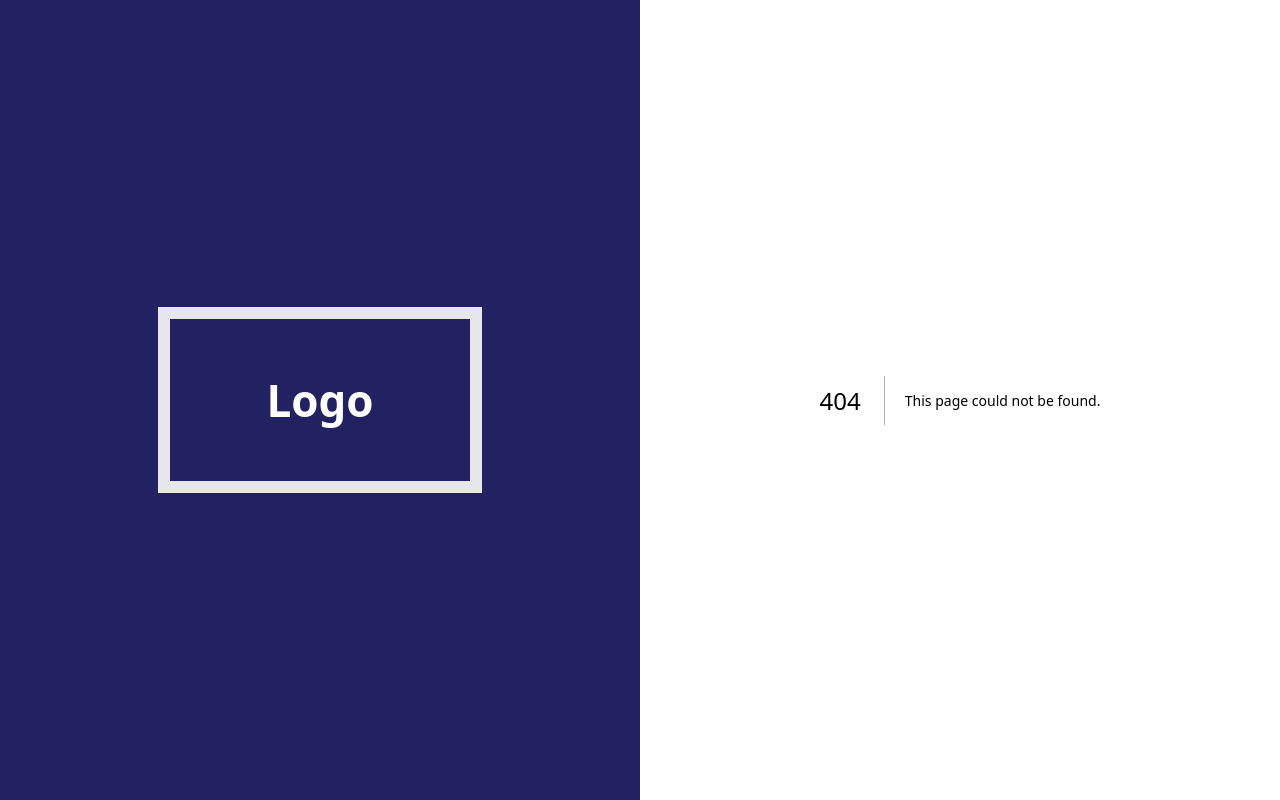
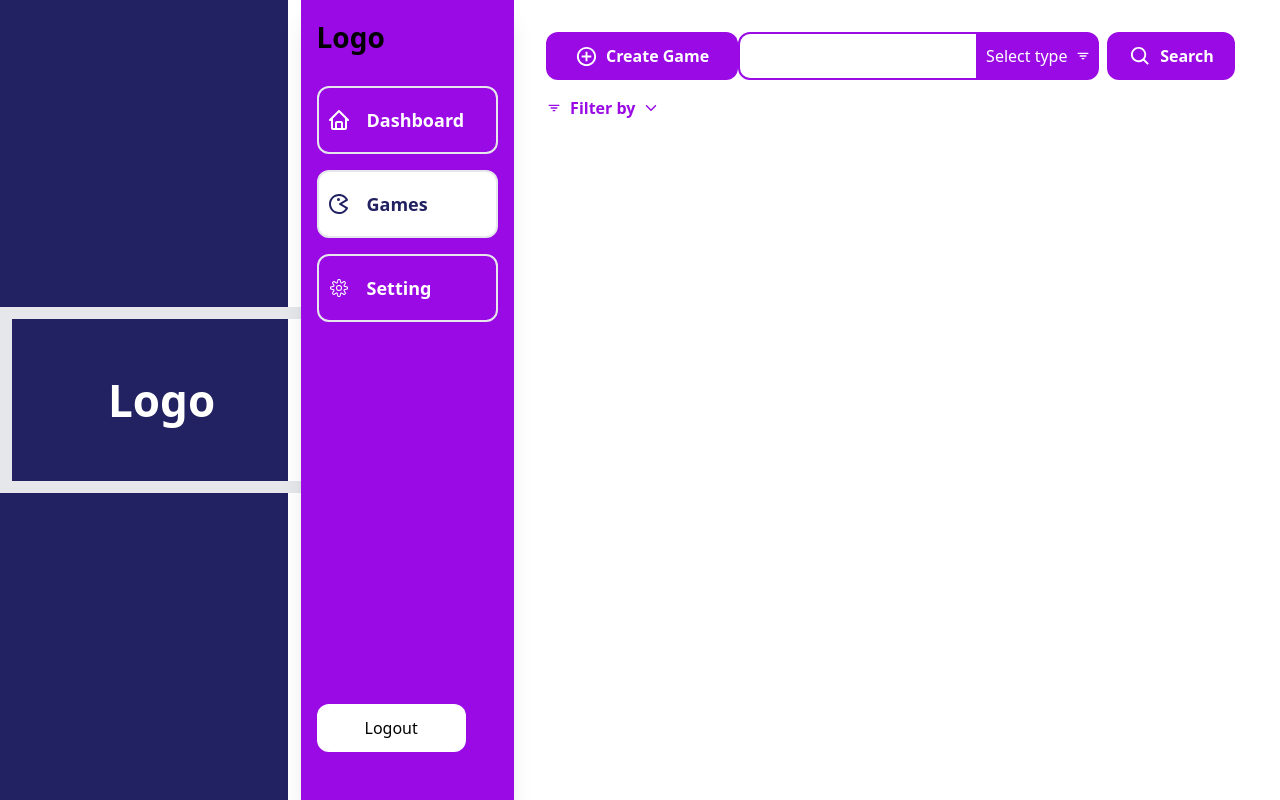
Before and after one commit to tarik350/loto-dashboard, a Next.js app: page /dashboard/games in a window 1280 px wide. Before the commit this address had no page. Built offline with nearby package versions, Linux system fonts and the light colour scheme.

Commit message:
games tab

```diff
--- /dev/null
+++ b/src/app/dashboard/games/page.tsx
@@ -0,0 +1,10 @@
+import GamesNavbar from "./widgets/GamesNavbar";
+
+export default function Games() {
+  return (
+    <div>
+      <GamesNavbar />
+      {/* games main content */}
+    </div>
+  );
+}
--- /dev/null
+++ b/src/app/dashboard/games/widgets/GamesNavbar.tsx
@@ -0,0 +1,75 @@
+"use client";
+
+import { motion, useAnimation } from "framer-motion";
+import { useState } from "react";
+import { BiFilter, BiPlusCircle, BiSearch } from "react-icons/bi";
+import { IoIosArrowDown } from "react-icons/io";
+
+export default function GamesNavbar() {
+  const [showDropdown, setShowDropdown] = useState<boolean>(false);
+  const [isFitlerVisible, setIsFilterVisible] = useState<boolean>(false);
+  const fitlerButtonController = useAnimation();
+  return (
+    <div className=" flex flex-col justify-start items-start">
+      <div className=" flex justify-between w-full">
+        <button className="bg-purple  text-white w-[12rem] h-[3rem] rounded-xl flex  justify-center items-center gap-2">
+          <BiPlusCircle className="" size={23} />
+          <p className="  font-[600]">Create Game</p>
+        </button>
+        <div className="flex gap-2">
+          <div className=" flex">
+            <input
+              type="text"
+              className=" border-2 border-purple min-w-[15rem] rounded-l-xl"
+            />
+            <div className=" relative">
+              <button
+                type="button"
+                onClick={() => {
+                  setShowDropdown(!showDropdown);
+                }}
+                className="h-[3rem] bg-purple rounded-r-xl w-max px-2 text-white flex gap-2  justify-center items-center"
+              >
+                <p>Select type</p>
+                <BiFilter />
+              </button>
+              {showDropdown && (
+                <ul className=" absolute bg-purple text-white font-[600] w-full mt-2">
+                  <li>5</li>
+                  <li>5</li>
+                  <li>5</li>
+                  <li>5</li>
+                  <li>5</li>
+                </ul>
+              )}
+            </div>
+          </div>
+          <button className="bg-purple  text-white w-[8rem] h-[3rem] rounded-xl flex  justify-center items-center gap-2">
+            <BiSearch className="" size={23} />
+            <p className="  font-[600]">Search</p>
+          </button>
+        </div>
+      </div>
+      <motion.button
+        animate={fitlerButtonController}
+        onClick={() => {
+          if (isFitlerVisible) {
+            setIsFilterVisible(false);
+          } else {
+            setIsFilterVisible(true);
+          }
+        }}
+        type="button"
+        className="flex items-center gap-2 mt-4"
+      >
+        <BiFilter className=" text-purple" />
+        <p className=" text-black font-[600] text-purple">Filter by</p>
+        <IoIosArrowDown
+          className={`${
+            !isFitlerVisible ? "" : " rotate-180"
+          } transition-all ease-in-out duration-150 text-purple `}
+        />
+      </motion.button>
+    </div>
+  );
+}
--- a/src/app/dashboard/layout.tsx
+++ b/src/app/dashboard/layout.tsx
@@ -17,9 +17,9 @@ export default function RootLayout({
   return (
     <html lang="en">
       {isMounted && (
-        <body className="grid grid-cols-[18rem_calc(100%_-18rem)] w-screen h-screen p-6">
-          <Sidebar className="  bg-gray-300 rounded-xl shadow-xl    h-full  mr-12 flex flex-col  justify-between" />
-          <main className=" ">{children}</main>
+        <body className="grid grid-cols-[18rem_calc(100%_-18rem)] w-screen h-screen ">
+          <Sidebar className="  bg-purple  shadow-xl    h-full   flex flex-col  justify-between" />
+          <main className=" overflow-auto   m-8 ">{children}</main>
         </body>
       )}
     </html>
--- a/src/app/dashboard/page.tsx
+++ b/src/app/dashboard/page.tsx
@@ -1,3 +1,3 @@
 export default function Dashboard() {
-  return <div>dashboard page</div>;
+  return <div>dashobard page</div>;
 }
--- a/src/components/sidebar/widgets/SideBarItemList.tsx
+++ b/src/components/sidebar/widgets/SideBarItemList.tsx
@@ -9,8 +9,10 @@ export default function SidebarItemList() {
   const pathname = usePathname();
 
   return (
-    <ul className="  flex flex-col gap-2   mx-4  ">
+    <div className=" flex flex-col gap-2   mx-4">
       <h1 className="  text-[28px] font-[800]   my-4  ">Logo</h1>
+
+      <ul className="  flex flex-col gap-2  ">
         {sidebarItems.map((item, index) => {
           return (
             <a
@@ -20,17 +22,24 @@ export default function SidebarItemList() {
               key={index}
               className={` flex   group hover:text-textColor hover:bg-white w-full  pr-8 py-2 rounded-xl items-center gap-2 cursor-pointer  ${
                 pathname === item.route && "bg-white text-textColor"
-            }`}
+              } border-2 py-4 my-1`}
             >
               <item.icon
                 className={`${item.className} group-hover:fill-textColor ${
-                pathname === item.route ? "fill-textColor" : "fill-gray-600"
+                  pathname === item.route ? "fill-textColor" : "fill-white"
                 } `}
               />
-            <p className="  font-[600] text-[18px]  ">{item.title}</p>
+              <p
+                className={` font-[600] text-[18px] group-hover:text-textColor ${
+                  pathname !== item.route && "text-white "
+                }`}
+              >
+                {item.title}
+              </p>
             </a>
           );
         })}
       </ul>
+    </div>
   );
 }
--- a/src/utils/constants.tsx
+++ b/src/utils/constants.tsx
@@ -1,14 +1,21 @@
 import { CiSettings } from "react-icons/ci";
 import { GrHome } from "react-icons/gr";
 import { sidebarItemType } from "./types";
+import { BiGame, BiHome } from "react-icons/bi";
 
 export type imageType = "profilePics" | "idcard";
 const sidebarItems: sidebarItemType[] = [
   {
     title: "Dashboard",
-    icon: GrHome,
+    icon: BiHome,
     className: "sidebar-icon",
     route: "/dashboard",
+  },
+  {
+    title: "Games",
+    icon: BiGame,
+    className: "sidebar-icon",
+    route: "/dashboard/games",
   },
 
   {
--- a/tailwind.config.ts
+++ b/tailwind.config.ts
@@ -13,6 +13,9 @@ const config: Config = {
         secondary: "#00aafd",
         transparentBg: "#F7F6FB",
         textColor: "#222262",
+        yellow: "#feaa11",
+        green: "#00f19c",
+        purple: "#9a0ae4",
       },
       backgroundImage: {
         "gradient-radial": "radial-gradient(var(--tw-gradient-stops))",
```
Lines whose indentation alone changed are shown as unchanged.
